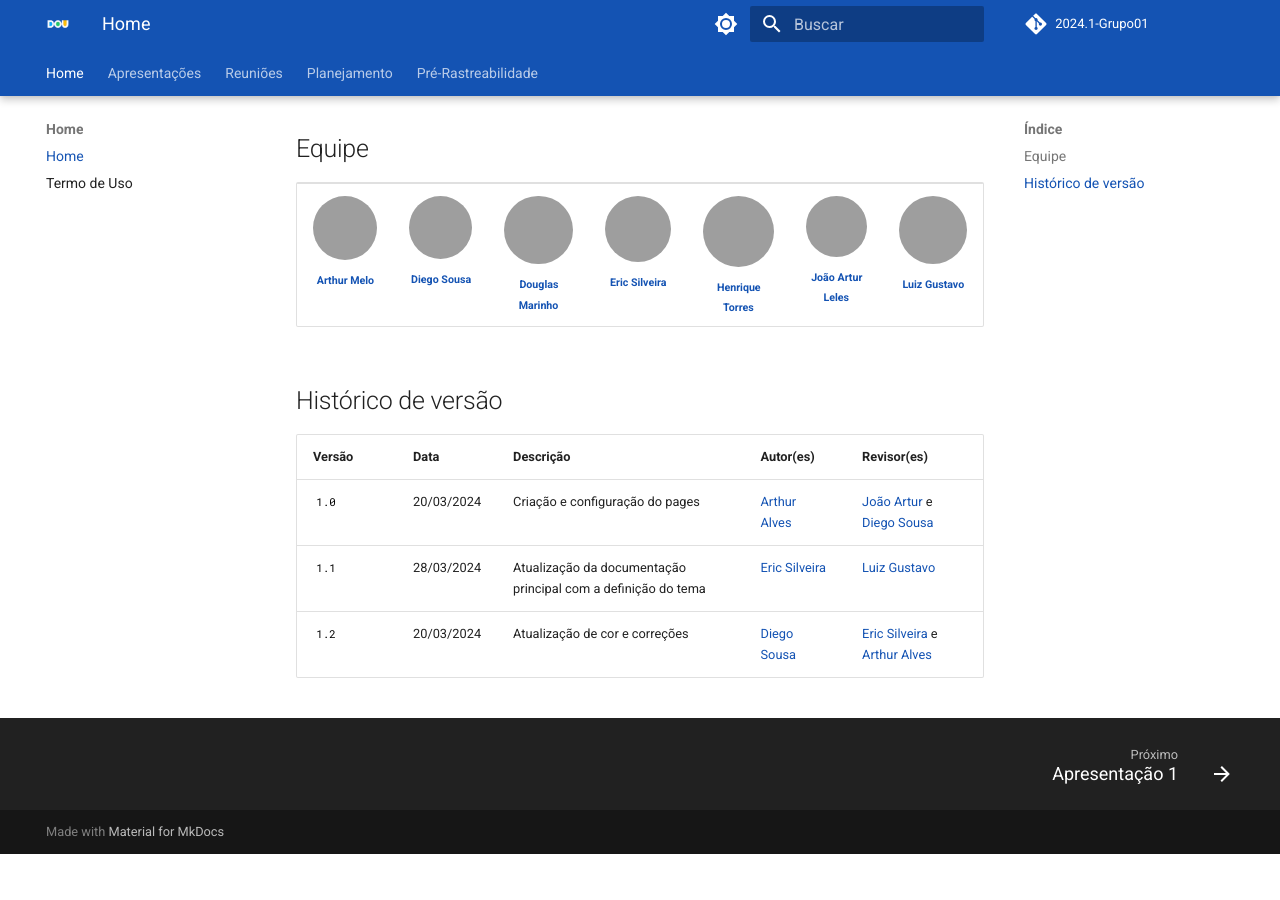
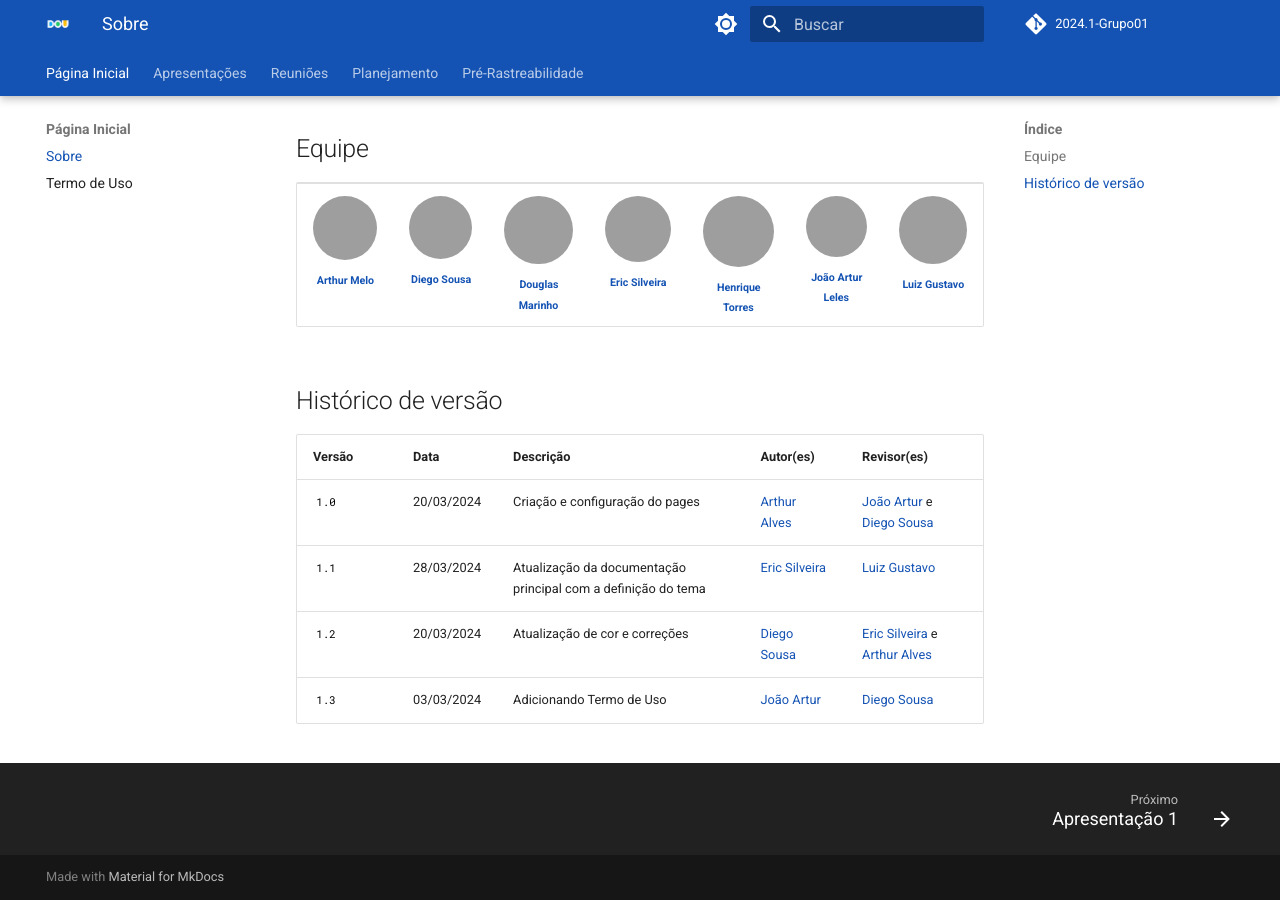
Before and after one commit to Requisitos-de-Software/2024.1-DiarioOficialdaUniao, an MkDocs documentation site: the page built from docs/index.md, in a window 1280 px wide and 900 px high, scrolled down 805 px, cut to the strip 0-900 px from the top of the window. Built offline with MkDocs 1.6.1 and Material for MkDocs 9.7.7, drawn with Linux system fonts in a browser that asks for light colours; comment, search, counter and statistics services are not loaded; the version menu is left out; before the commit the page ends 1659 px from its top, so only the background shows below that; grey boxes are pictures that could not be loaded.

Commit message:
Atualizando Página Inicial

```diff
--- a/docs/index.md
+++ b/docs/index.md
@@ -37,3 +37,4 @@ Este espaço é dedicado à documentação de todos os artefatos gerados pelo Gr
 | `1.0`  | 20/03/2024 | Criação e configuração do pages | [Arthur Alves](https://github.com/Arthrok) | [João Artur](https://github.com/joao-artl) e [Diego Sousa](https://github.com/DiegoSousaLeite) |
 | `1.1`  | 28/03/2024 | Atualização da documentação principal com a definição do tema | [Eric Silveira](https://github.com/ericbky) | [Luiz Gustavo](https://github.com/LuizGust4vo)|
 | `1.2`  | 20/03/2024 | Atualização de cor e correções | [Diego Sousa](https://github.com/DiegoSousaLeite) | [Eric Silveira](https://github.com/ericbky) e [Arthur Alves](https://github.com/Arthrok) |
+| `1.3`  | 03/03/2024 | Adicionando Termo de Uso | [João Artur](https://github.com/joao-artl) | [Diego Sousa](https://github.com/DiegoSousaLeite)|
--- a/mkdocs.yml
+++ b/mkdocs.yml
@@ -21,8 +21,8 @@ site_name: Grupo 01
 
 
 nav:
-  - Home:
-      - Home: index.md
+  - Página Inicial:
+      - Sobre: index.md
       - Termo de Uso: docs/Home/termoDeUso.md
   - Apresentações:
       - Apresentação 1: apresentacao/apresentacao1.md
```
Also changed, not shown: docs/Home/termoDeUso.md (+5 -0 lines).
